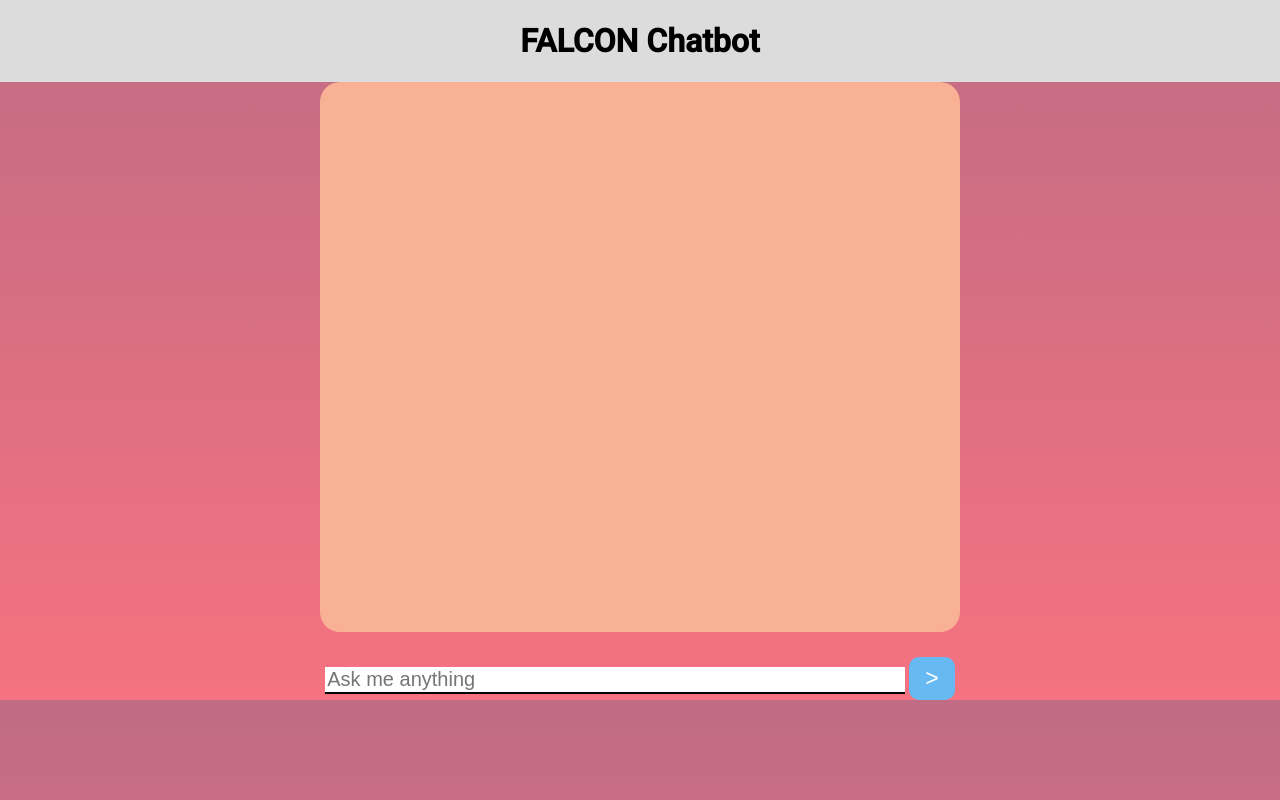
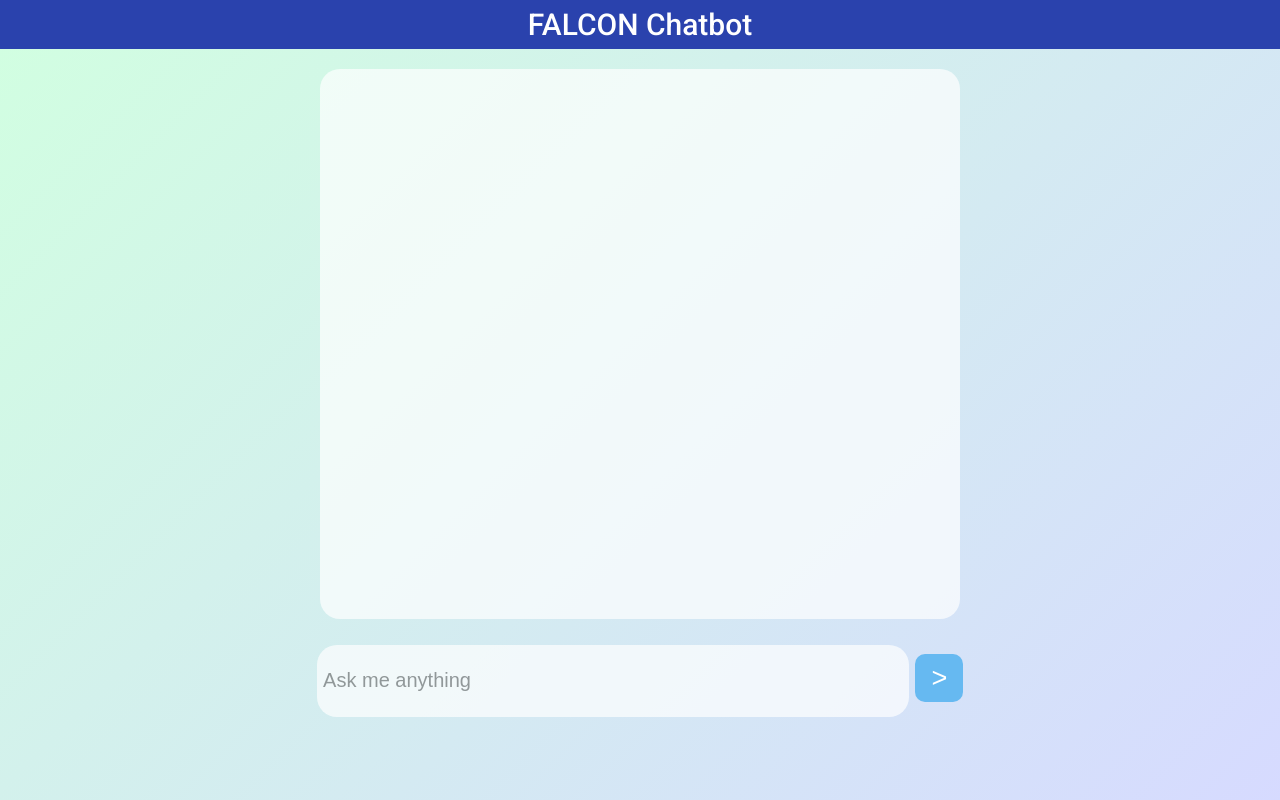
Before and after one commit to Cyberninja101/FalconAI, a Flask app: page / in a window 1280 px wide. Run offline with Flask 3, Linux system fonts and the light colour scheme.

Commit message:
new design, colors, gradients, UI

```diff
--- a/static/css/home.css
+++ b/static/css/home.css
@@ -2,21 +2,38 @@ html, body {
     /* get rid of default margins and padding */
     margin: 0;
     padding: 0;
-    background: rgb(246,114,128);
-    background: linear-gradient(0deg, rgba(246,114,128,1) 0%, rgba(192,108,132,1) 100%);
+    min-height: 100vh;
+    /* Testing some gradient colors below */
+    /* background: rgb(246,114,128);
+    background: linear-gradient(0deg, rgba(246,114,128,1) 0%, rgba(192,108,132,1) 100%); */
+    /* background-color: rgb(225, 230, 255); */
+
+    background: hsla(234, 100%, 92%, 1);
+
+    background: linear-gradient(135deg, hsla(234, 100%, 92%, 1) 0%, hsla(140, 100%, 91%, 1) 100%);
+
+    background: -moz-linear-gradient(135deg, hsla(234, 100%, 92%, 1) 0%, hsla(140, 100%, 91%, 1) 100%);
+
+    background: -webkit-linear-gradient(135deg, hsla(234, 100%, 92%, 1) 0%, hsla(140, 100%, 91%, 1) 100%);
+
+    filter: progid: DXImageTransform.Microsoft.gradient( startColorstr="#D7DBFF", endColorstr="#D1FFE0", GradientType=1 );
 }
 
 .header {
-    background-color: gainsboro;
-    padding: 0.5px;
+    background-color: rgb(42, 66, 173);
+    /* height: 50px; */
+    text-align: center;
+    font-size: 30px;
+    padding-top: 7px;
+    padding-bottom: 7px;
+    /* font-style: italic; */
+    color: white;
+
+
+
 }
 
 
-#name {
-    text-align: center;
-    /* font-style: italic; */
-
-}
 
 body {
     font-family: 'Roboto', sans-serif;
@@ -27,13 +44,17 @@ body {
 
 #chat_log {
     display: block;
+    margin-top: 20px;
     margin-left: auto;
     margin-right: auto;
     width: 50%;
     height: 550px;
     border-radius: 20px;
+    opacity: 0.7;
 
-    background-color: #f8b195;
+    background-color: white;
+
+
 }
 
 #submit_button:hover {
@@ -44,7 +65,8 @@ body {
 #submit_button {
     position: relative;
     padding: 8px 16px;
-    font-size:23px;
+    margin-left:2px;
+    font-size: 1.7rem;
     background: #66b9f1;
     border: none;
     border-radius: 10px;
@@ -56,10 +78,13 @@ body {
 
 input[type=text] {
     border: none;
-    border-bottom: 2px solid black;
+    /* border-bottom: 2px solid black; */
+    border-radius: 20px;
+    height: 70px;
     font-size: 1.25rem;
     outline: none;
-    width: 45%;
+    width: 46%;
+    opacity:0.7;
 }
 
 form {
--- a/templates/home.html
+++ b/templates/home.html
@@ -13,13 +13,11 @@
         <link href="https://fonts.googleapis.com/css2?family=Roboto:wght@500&display=swap" rel="stylesheet">
     </head>
     <body>
-        <div class="header">
-            <h1 id="name">FALCON Chatbot</h1>
-        </div>
+        <div class="header">FALCON Chatbot</div>
 
         <div id="chat_log"></div>
         <form method="POST">
-            <input type="text" id="subreddit" name="subreddit" placeholder="Ask me anything"/>
+            <input type="text" id="subreddit" name="subreddit" placeholder=" Ask me anything"/>
             <button type="submit" value="Submit" id="submit_button">></button>
             <!-- It was: <input type="submit" value="Submit and Refresh" style="display: none" /> -->
         </form>
```
